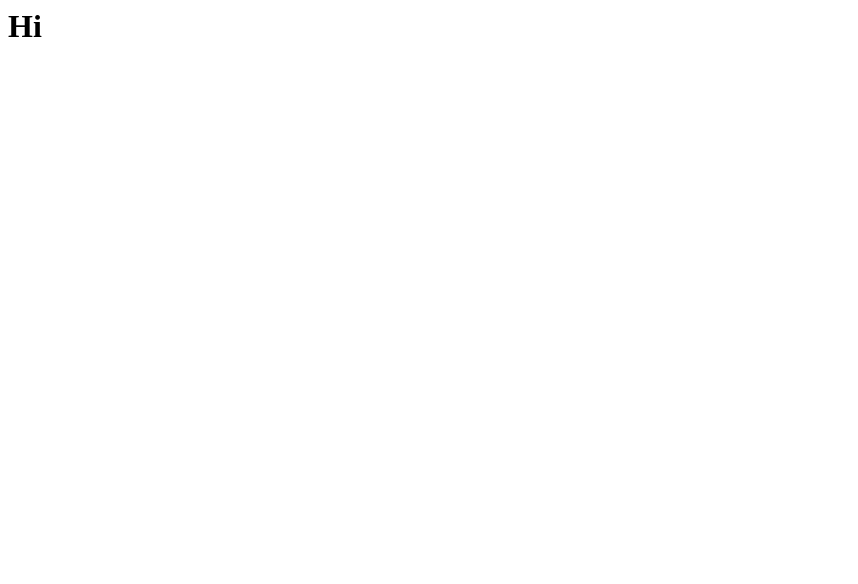
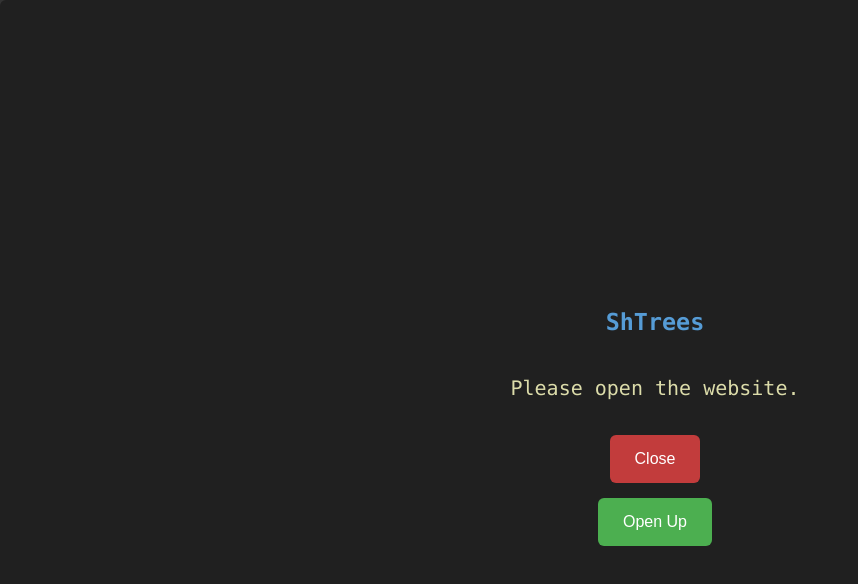
Before and after one commit to unknowncoderremade/ShTrees, a plain HTML site: page index.html in a window 1280 px wide. Shown: the whole page, without its empty margins (0-858 px from the left). Drawn offline with Linux system fonts and the light colour scheme.

Commit message:
Update index.html

```diff
--- a/index.html
+++ b/index.html
@@ -1,2 +1,95 @@
-<title>hi</title>
-<h1>Hi</h1>
+<!DOCTYPE html>
+<html lang="en">
+<head>
+    <meta charset="UTF-8">
+    <meta name="viewport" content="width=device-width, initial-scale=1.0">
+    <title>Minecraft 1.21.6</title>
+    <style>
+        /* Full screen background */
+        body, html {
+            margin: 0;
+            padding: 0;
+            height: 100%;
+            width: 100%;
+            display: flex;
+            justify-content: center;
+            align-items: center;
+            background-color: #333;
+            font-family: Consolas, Monaco, "Courier New", monospace;
+        }
+
+        /* Styles for the full-page GUI */
+        #customDevTool {
+            position: fixed;
+            top: 0;
+            left: 0;
+            width: 100%;
+            height: 100%;
+            background: rgba(30, 30, 30, 0.9); /* Semi-transparent dark background */
+            color: #d4d4d4;
+            padding: 15px;
+            z-index: 10000;
+            display: flex;
+            flex-direction: column;
+            justify-content: center;
+            align-items: center;
+            text-align: center;
+            font-size: 20px;
+            border-radius: 6px;
+        }
+
+        #customDevTool h3 {
+            margin-bottom: 20px;
+            color: #569cd6;
+        }
+
+        #customDevTool p {
+            color: #dcdcaa;
+        }
+
+        button {
+            margin-top: 15px;
+            padding: 15px 25px;
+            border-radius: 6px;
+            cursor: pointer;
+            font-size: 16px;
+        }
+
+        .closeButton {
+            background: #c23c3c;
+            color: white;
+            border: none;
+        }
+
+        .loadTextButton {
+            background: #4caf50;
+            color: white;
+            border: none;
+        }
+    </style>
+</head>
+<body>
+
+    <div id="customDevTool">
+        <h3>ShTrees</h3>
+        <p id="info">Please open the website.</p>
+        <button class="closeButton" id="closeButton">Close</button>
+        <button class="loadTextButton" id="loadTextButton">Open Up</button>
+    </div>
+
+    <script>
+        // Close button functionality
+        document.getElementById('closeButton').onclick = function() {
+            document.getElementById('customDevTool').style.display = 'none';
+        };
+
+        // Load text button functionality
+        document.getElementById('loadTextButton').onclick = function() {
+            document.getElementById('info').innerText = 'Verified';
+            document.getElementById('info').style.color = '#dcdcaa';
+            window.open('https://discord.com');  // Open Discord website
+        };
+    </script>
+
+</body>
+</html>
```
